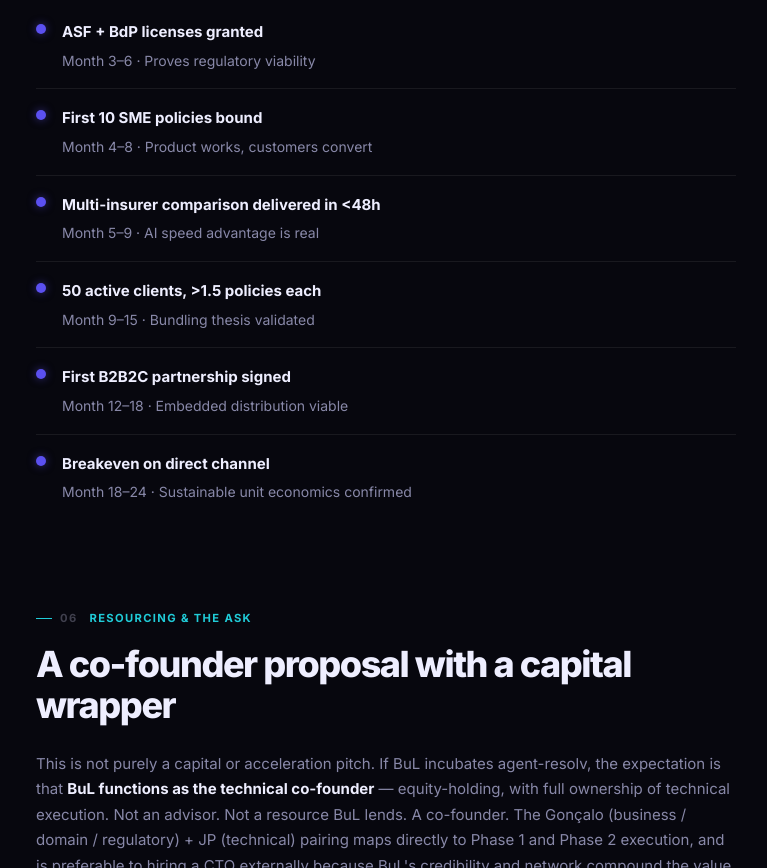
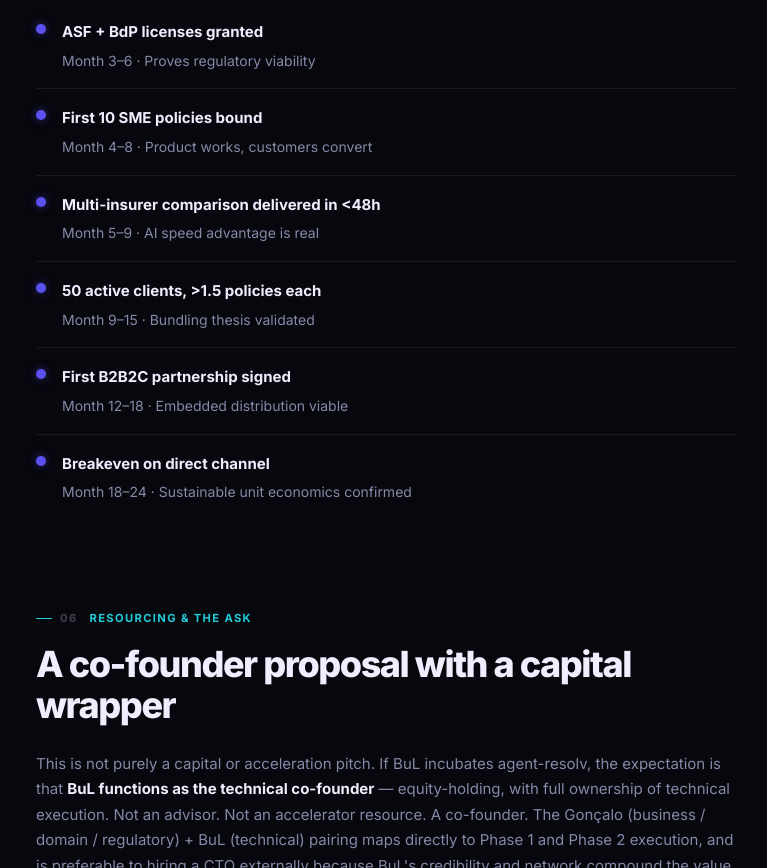
Before and after one commit to reisierx/agent-resolv, a plain HTML site: page memo.html in a window 1280 px wide. Shown: the part 11132-12000 px from the top of the page, without its empty margins (284-1051 px from the left). Drawn offline with Linux system fonts and the light colour scheme; a script that the page names is missing.

Commit message:
fix: /memo ask — remove all JP references, BuL as co-founder throughout

```diff
--- a/memo.html
+++ b/memo.html
@@ -852,7 +852,7 @@ sequenceDiagram
       <div class="section-label"><span class="section-number">06</span> Resourcing &amp; The Ask</div>
       <h2>A co-founder proposal with a capital wrapper</h2>
 
-      <p>This is not purely a capital or acceleration pitch. If BuL incubates agent-resolv, the expectation is that <strong>BuL functions as the technical co-founder</strong> — equity-holding, with full ownership of technical execution. Not an advisor. Not a resource BuL lends. A co-founder. The Gonçalo (business / domain / regulatory) + JP (technical) pairing maps directly to Phase 1 and Phase 2 execution, and is preferable to hiring a CTO externally because BuL's credibility and network compound the value far beyond the salary.</p>
+      <p>This is not purely a capital or acceleration pitch. If BuL incubates agent-resolv, the expectation is that <strong>BuL functions as the technical co-founder</strong> — equity-holding, with full ownership of technical execution. Not an advisor. Not an accelerator resource. A co-founder. The Gonçalo (business / domain / regulatory) + BuL (technical) pairing maps directly to Phase 1 and Phase 2 execution, and is preferable to hiring a CTO externally because BuL's credibility and network compound the value far beyond a salary.</p>
 
       <div class="ask-box">
         <div class="ask-amount">€250K–500K</div>
```
